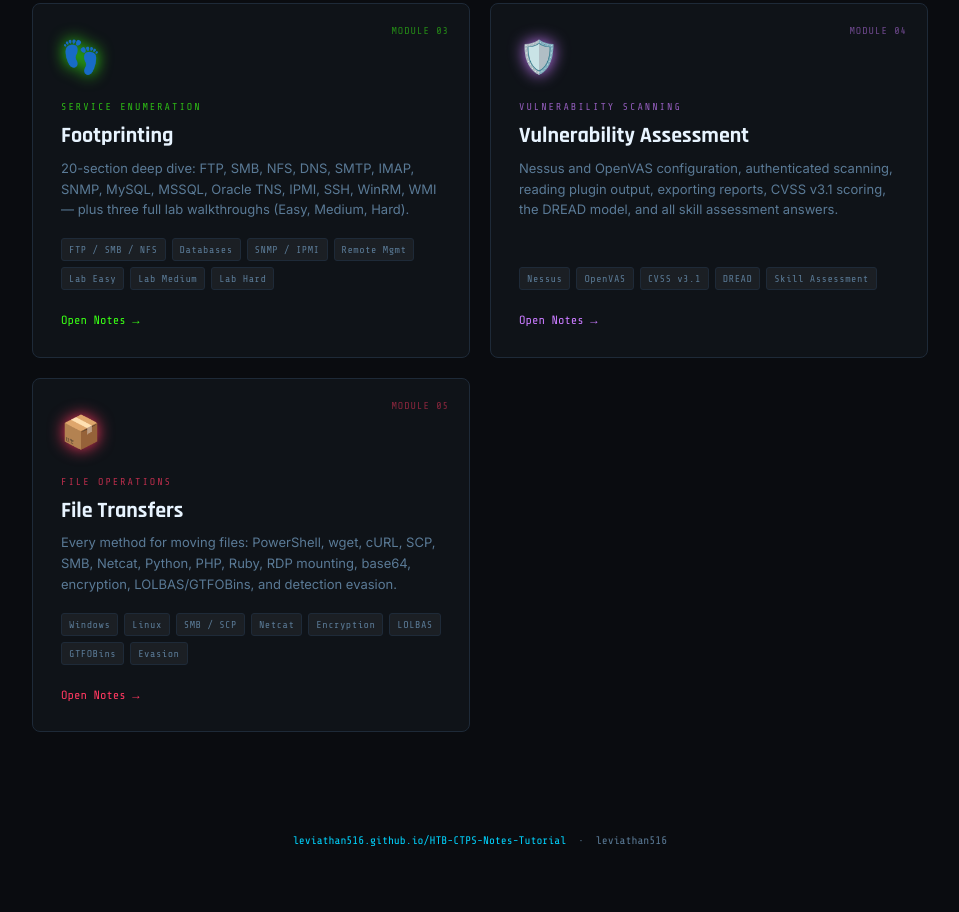
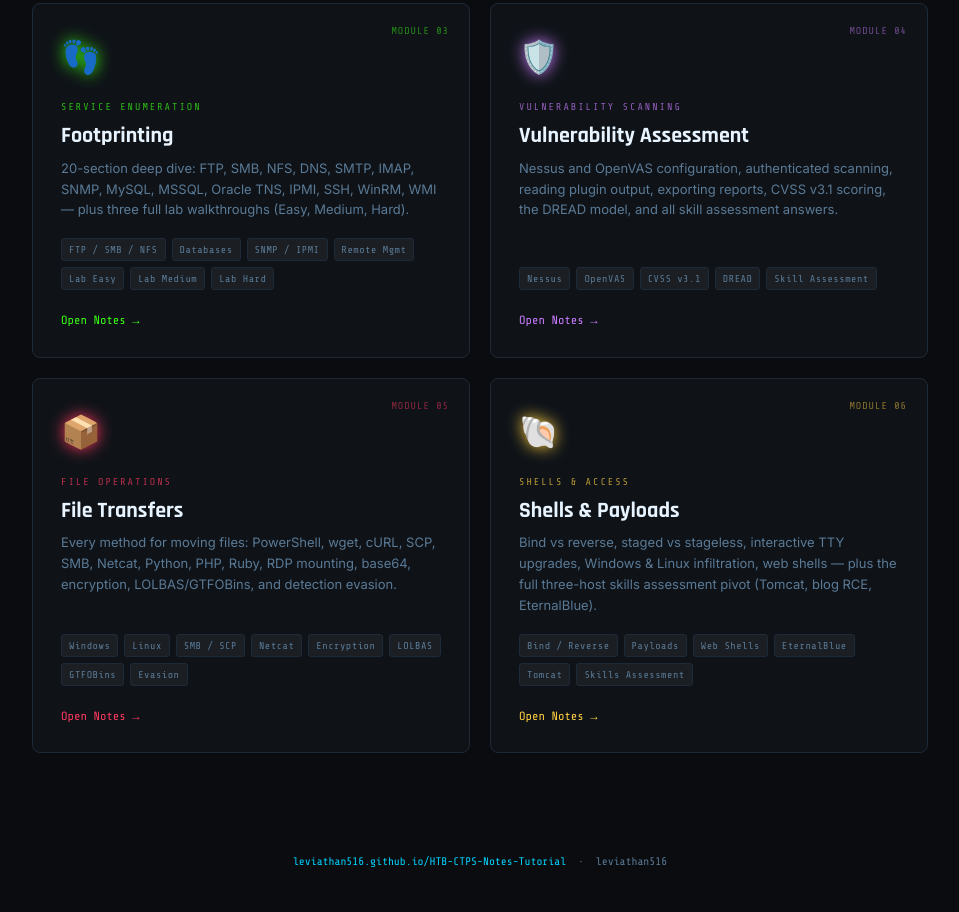
Before and after one commit to Leviathan516/HTB-CTPS-Notes, a plain HTML site: page index.html in a window 1280 px wide. Shown: the part 917-1829 px from the top of the page, without its empty margins (160-1119 px from the left). Before the commit the page ends 1808 px from the top, so only its background shows below. Drawn offline with nearby package versions, Linux system fonts and the light colour scheme.

Commit message:
Update stats and add Shells & Payloads section

```diff
--- a/index.html
+++ b/index.html
@@ -77,9 +77,9 @@
 </div>
 
 <div class="stats">
-  <div class="stat"><div class="stat-num">5</div><div class="stat-label">Modules</div></div>
-  <div class="stat"><div class="stat-num">60+</div><div class="stat-label">Topics Covered</div></div>
-  <div class="stat"><div class="stat-num">25+</div><div class="stat-label">Q&amp;A Answers</div></div>
+  <div class="stat"><div class="stat-num">6</div><div class="stat-label">Modules</div></div>
+  <div class="stat"><div class="stat-num">75+</div><div class="stat-label">Topics Covered</div></div>
+  <div class="stat"><div class="stat-num">30+</div><div class="stat-label">Q&amp;A Answers</div></div>
 </div>
 
 <div class="divider">
@@ -155,6 +155,19 @@
     <div class="card-link">Open Notes →</div>
   </a>
 
+  <!-- Shells & Payloads -->
+  <a class="card" href="HTML%20Notes/shells-payloads-notes.html" style="--card-accent: #ffcf40;">
+    <div class="card-badge">Module 06</div>
+    <div class="card-icon">🐚</div>
+    <div class="card-num">Shells &amp; Access</div>
+    <div class="card-title">Shells &amp; Payloads</div>
+    <div class="card-desc">Bind vs reverse, staged vs stageless, interactive TTY upgrades, Windows &amp; Linux infiltration, web shells — plus the full three-host skills assessment pivot (Tomcat, blog RCE, EternalBlue).</div>
+    <div class="card-tags">
+      <span class="tag">Bind / Reverse</span><span class="tag">Payloads</span><span class="tag">Web Shells</span><span class="tag">EternalBlue</span><span class="tag">Tomcat</span><span class="tag">Skills Assessment</span>
+    </div>
+    <div class="card-link">Open Notes →</div>
+  </a>
+
 </div>
 
 <div class="footer">
```
